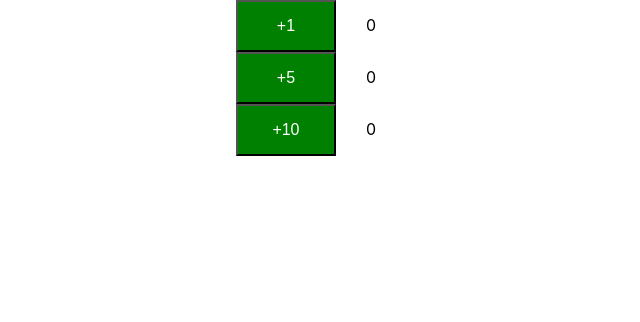
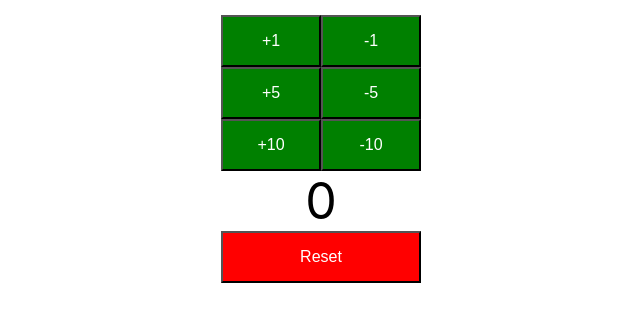
Before and after one commit to Retr01234/springreactapp, a React (Create React App) app: page / in a window 1280 px wide. Shown: the top 322 px of the page, without its empty margins (319-959 px from the left). Built offline with nearby package versions, Linux system fonts and the light colour scheme.

Commit message:
3rd Commit

```diff
--- a/src/App.js
+++ b/src/App.js
@@ -7,8 +7,6 @@
     return (
       <div className="App">
         <Counter />
-        <Counter by= {5} />
-        <Counter by= {10} />
       </div>
     );
   }
--- a/src/components/counter/Counter.css
+++ b/src/components/counter/Counter.css
@@ -1,3 +1,7 @@
+body {
+  margin-top: 15px;
+}
+
 button {
   font-size: 16px;
   background-color: green;
@@ -10,3 +14,15 @@
   font-size: 16px;
   padding: 15px 30px;
 }
+
+.total {
+  font-size: 50px;
+}
+
+.reset {
+  font-size: 16px;
+  background-color: red;
+  padding: 15px 30px;
+  color: white;
+  width: 200px;
+}
--- a/src/components/counter/Counter.jsx
+++ b/src/components/counter/Counter.jsx
@@ -3,6 +3,55 @@
 import './Counter.css';
 
 class Counter extends Component {
+  constructor(props) {
+    super(props);
+
+    this.state = {
+      counter : 0
+    }
+
+    this.increment = this.increment.bind(this);
+    this.decrement = this.decrement.bind(this);
+    this.reset = this.reset.bind(this);
+  }
+
+  increment(by) {
+    //console.log(`increment from parent - ${by}`)
+    this.setState((prevState) => {
+      return {counter: prevState.counter + by}
+    });
+  }
+
+  decrement(by) {
+    this.setState((prevState) => {
+      return {counter: prevState.counter - by}
+    });
+  }
+
+  reset() {
+    this.setState(
+      {counter : 0}
+    );
+  }
+
+  render() {
+    return (
+      <div className="counter">
+        <CounterButton by = {1} incrementMethod = {this.increment} decrementMethod = {this.decrement} />
+        <CounterButton by = {5} incrementMethod = {this.increment} decrementMethod = {this.decrement} />
+        <CounterButton by = {10} incrementMethod = {this.increment} decrementMethod = {this.decrement} />
+
+        <span className="total">{this.state.counter}</span>
+
+        <div>
+          <button className="reset" onClick = {this.reset}>Reset</button>
+        </div>
+      </div>
+    );
+  }
+}
+
+class CounterButton extends Component {
   //Define Initial State in a Constructor
   // state => counter
   constructor(props) {
@@ -13,31 +62,42 @@
     }
 
     this.increment = this.increment.bind(this); //Binding this to the increment function
+    this.decrement = this.decrement.bind(this);
   }
 
-  increment = () => { // Update the State - Counter ++
+  increment() { // Update the State - Counter ++
     //this.state.counter++; In react you dont update the state directly
-    this.setState({
-      counter: this.state.counter + this.props.by // We update the state by calling setState directly
+    this.setState(() => {
+      return {counter: this.state.counter + this.props.by} // We update the state by calling setState directly
     });
+
+    this.props.incrementMethod(this.props.by);
+  }
+
+  decrement() {
+    this.setState(() => {
+      return {counter: this.state.counter - this.props.by}
+    });
+
+    this.props.decrementMethod(this.props.by);
   }
 
   // render = () => { Arrow Function
   render() {
     return (
       <div className="counter">
-        <button onClick={this.increment} >+{this.props.by}</button>
-        <span className="count">{this.state.counter}</span>
+        <button onClick = {this.increment}>+{this.props.by}</button>
+        <button onClick = {this.decrement}>-{this.props.by}</button>
       </div>
     )
   }
 }
 
-Counter.defaultProps = { // Default increment number if by hasnt been specified
+CounterButton.defaultProps = { // Default increment number if by hasnt been specified
   by : 1
 }
 
-Counter.propTypes = { // Strains around the value assigned to proptypes
+CounterButton.propTypes = { // Strains around the value assigned to proptypes
   by : propTypes.number
 }
 
```
